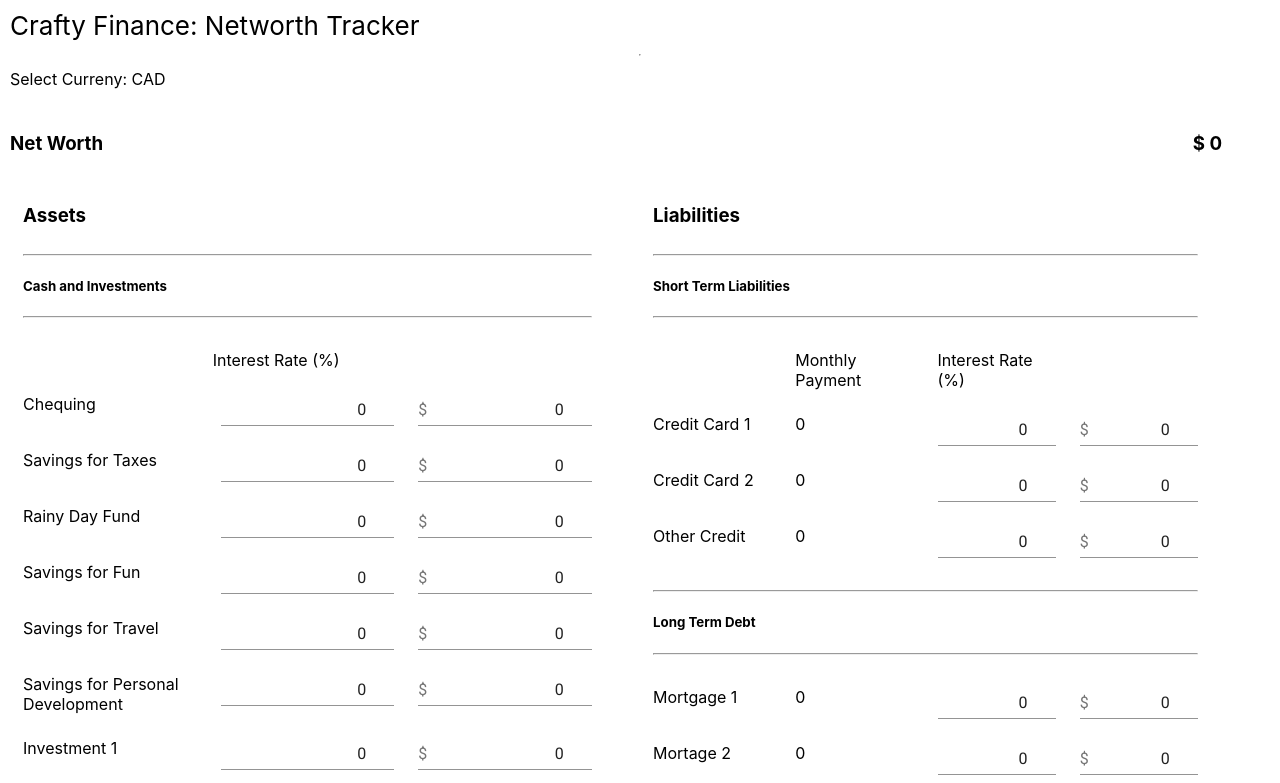
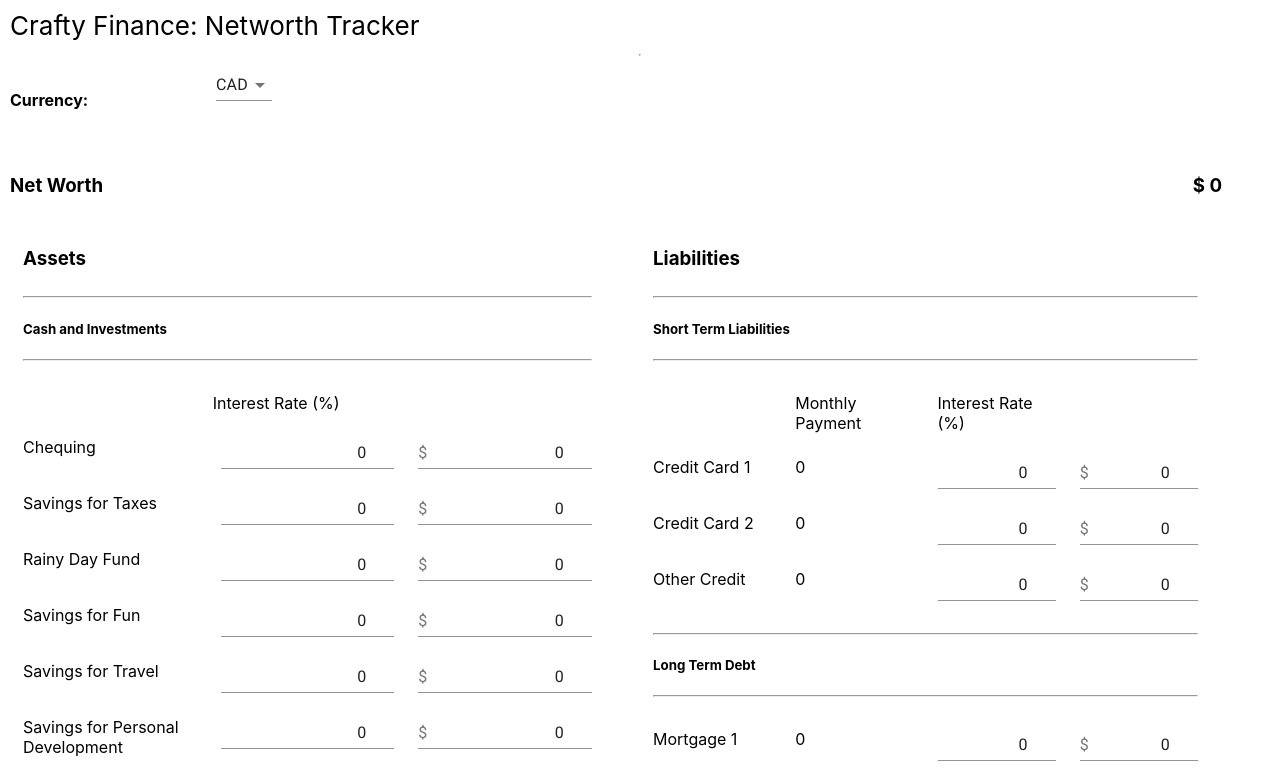
Before and after one commit to pranner/CraftyFinance, a React (Create React App) app in the folder CraftyFinanceUI/crafty-finance/: page / in a window 1280 px wide. Shown: the top 783 px of the page. Built offline with nearby package versions, Linux system fonts and the light colour scheme; no server answers.

Commit message:
Add currency exchange functionality to the final networth calculation

```diff
--- a/CraftyFinanceUI/crafty-finance/src/containers/App.tsx
+++ b/CraftyFinanceUI/crafty-finance/src/containers/App.tsx
@@ -1,6 +1,8 @@
-import React, { useState, useEffect } from 'react';
+import React, { useState } from 'react';
 import './App.css';
 import Grid from '@material-ui/core/Grid';
+import Select from '@material-ui/core/Select';
+import MenuItem from '@material-ui/core/MenuItem';
 import { Asset } from '../components/Asset/Asset';
 import { Liability } from '../components/Liability/Liability';
 
@@ -8,23 +10,37 @@ const App: React.FC = () => {
   const [totalAssets, setTotalAssets] = useState(0);
   const [totalLiabilities, setTotalLiabilites] = useState(0);
   const [totalNetworth, setTotalNetworth] = useState(0);
+  const [currencyDropdown, setCurrencyDropdown] = useState("CAD");
+  const [currencyRate, setCurrencyRate] = useState(1);
   const assetCallback = (totalAssetsCallBack: any) => {
     setTotalAssets(totalAssetsCallBack);
-    setTotalNetworth(totalAssets + totalLiabilities);
+    setTotalNetworth((totalAssets - totalLiabilities) * currencyRate);
   };
   const liabilityCallback = (totalLiabilitiesCallback: any) => {
     setTotalLiabilites(totalLiabilitiesCallback);
-    setTotalNetworth(totalAssets + totalLiabilities);
+    setTotalNetworth((totalAssets - totalLiabilities) * currencyRate);
   }
 
-  useEffect(() => {
-    const xchangeUrl = 'https://api.exchangeratesapi.io/latest';
-    fetch(xchangeUrl, {
+  var xchangeRates = new Map();
+  xchangeRates.set("CAD", 1);
+
+  const currencyChange = async (event: any) => {
+    const xchangeUrl = 'https://api.exchangeratesapi.io/latest?base=CAD&symbols=USD,AUD';
+    await fetch(xchangeUrl, {
       method: 'GET'
     })
-      .then(response => console.log(response));
-  });
+      .then(response => response.json())
+      .then(data => {
+        xchangeRates.set("USD", data.rates.USD);
+        xchangeRates.set("AUD", data.rates.AUD);
+      });
 
+    console.log(xchangeRates);
+
+    setCurrencyDropdown(event.target.value);
+    setCurrencyRate(xchangeRates.get(event.target.value));
+    setTotalNetworth((totalAssets - totalLiabilities) * currencyRate);
+  }
   return (
     <div className="App">
       <header className="App-header">
@@ -32,8 +48,19 @@ const App: React.FC = () => {
         <hr />
       </header>
       <Grid container item xs={12} spacing={3}>
-        <Grid item xs={12}>
-          Select Curreny: CAD
+        <Grid container item xs={12} spacing={2}>
+          <Grid item xs={2}><h4>Currency:</h4></Grid>
+          <Grid item xs={10}>
+            <Select
+              id='currencySelector'
+              value={currencyDropdown}
+              onChange={currencyChange}
+            >
+              <MenuItem value="CAD">CAD</MenuItem>
+              <MenuItem value="USD">USD</MenuItem>
+              <MenuItem value="AUD">AUD</MenuItem>
+            </Select>
+          </Grid>
         </Grid>
         <Grid container item xs={12} spacing={3}>
           <Grid item xs={6}>
```
